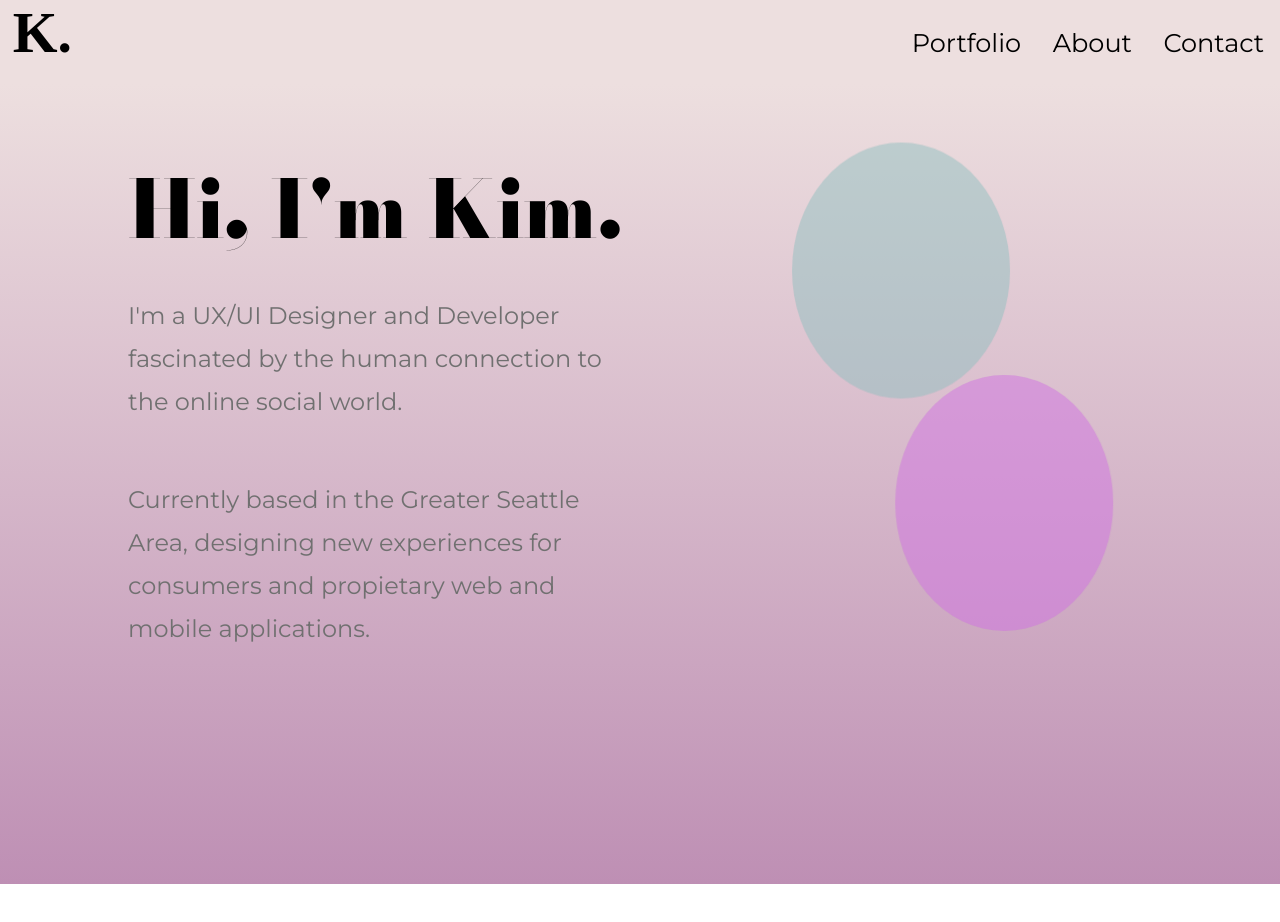
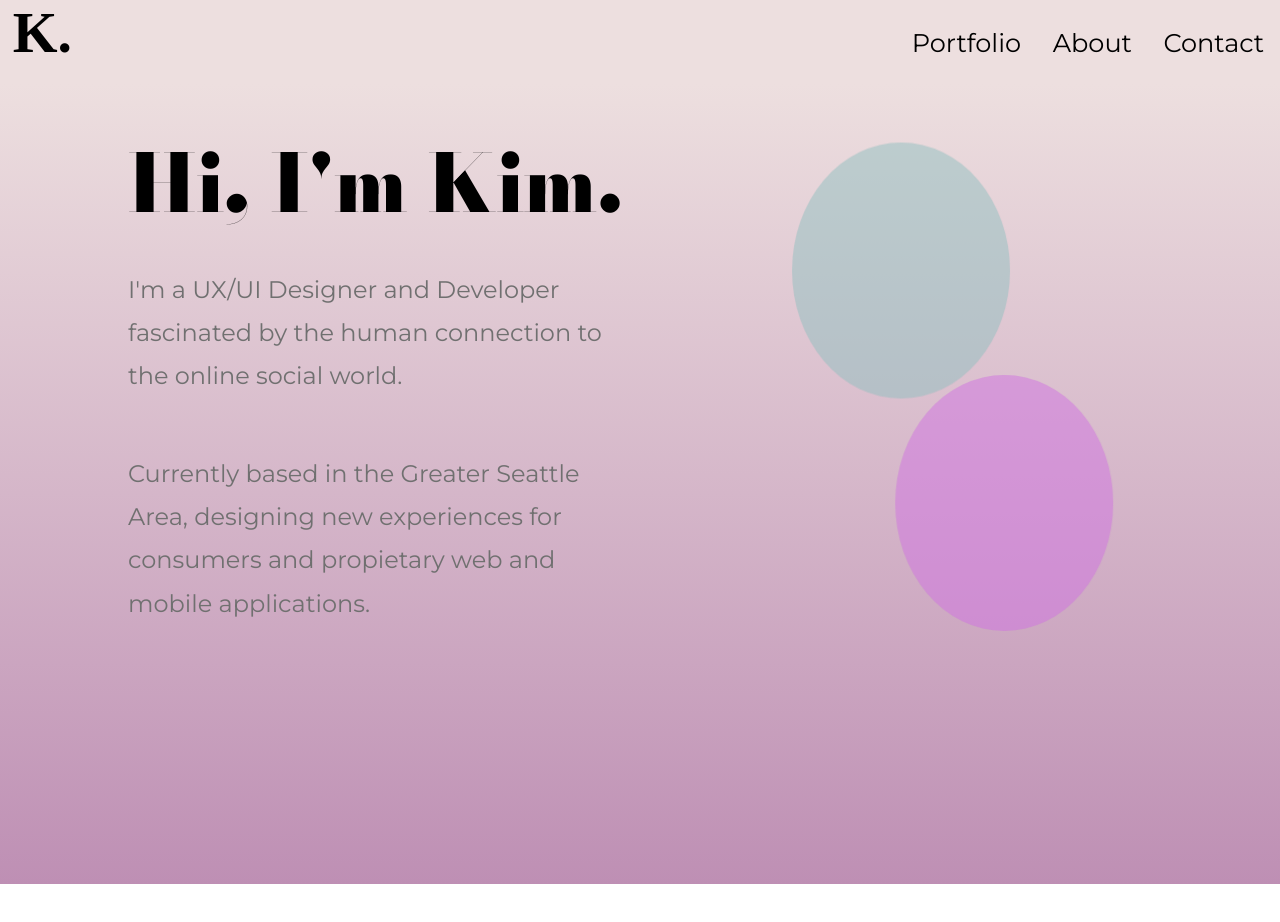
Before and after one commit to KimDuclos/design-portfolio, a React (Create React App) app: page / in a window 1280 px wide. Shown: the top 922 px of the page. Built offline with nearby package versions, Linux system fonts and the light colour scheme.

Commit message:
moved landing h1 up, showing low in netlify

```diff
--- a/src/landing-page.scss
+++ b/src/landing-page.scss
@@ -23,7 +23,7 @@ $size375: "375px";
 
 h1 {
   font-size: 6em;
-  padding: 5% 0 0 10%;
+  padding: 3% 0 0 10%;
   font-family: $bodoni-moda;
   @media (max-width: $size1500) {
     font-size: 5em;
```
